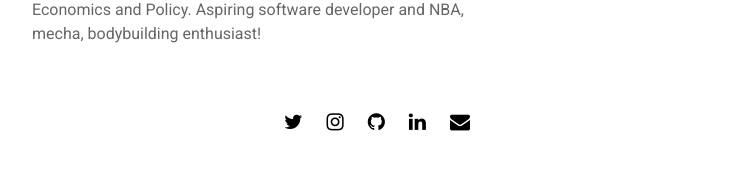
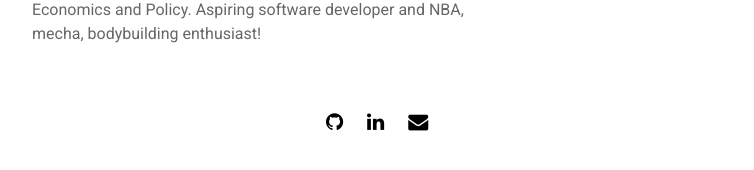
Before and after one commit to vince-ngu/vince-ngu.github.io, a Jekyll site: the page built from docs/pages/about.md, in a window 1280 px wide. Shown: the part 279-449 px from the top of the page, without its empty margins (263-1017 px from the left). Built offline with Jekyll 4.4.1, drawn with Linux system fonts in a browser that asks for light colours; nearby versions of some CDN libraries.

Commit message:
change social media links

```diff
--- a/docs/_data/settings.yml
+++ b/docs/_data/settings.yml
@@ -21,11 +21,9 @@
 # Contact Section
 
 social:
-- {icon: 'twitter',   link: 'https://twitter.com/paululele'}
-- {icon: 'instagram', link: 'https://instagram.com/paululele'}
-- {icon: 'github',    link: 'https://github.com/lenpaul'}
-- {icon: 'linkedin',  link: 'https://linkedin.com/in/lenpaul'}
-- {icon: 'envelope',  link: 'mailto:mailto:l.nguyen.paul@gmail.com'}
+- {icon: 'github',    link: 'https://github.com/vince-ngu'}
+- {icon: 'linkedin',  link: 'https://www.linkedin.com/in/vince-ngu/'}
+- {icon: 'envelope',  link: 'mailto:mailto:vince.nguyenle@gmail.com'}
 
 # social network icons available: 'twitter' / 'facebook' / 'github' / 'pinterest' 'google-plus' / 'linkedin' / 'youtube' / 'instagram' / 'dribbble' / 'behance' / 'soundcloud' / 'vine'
 
```
